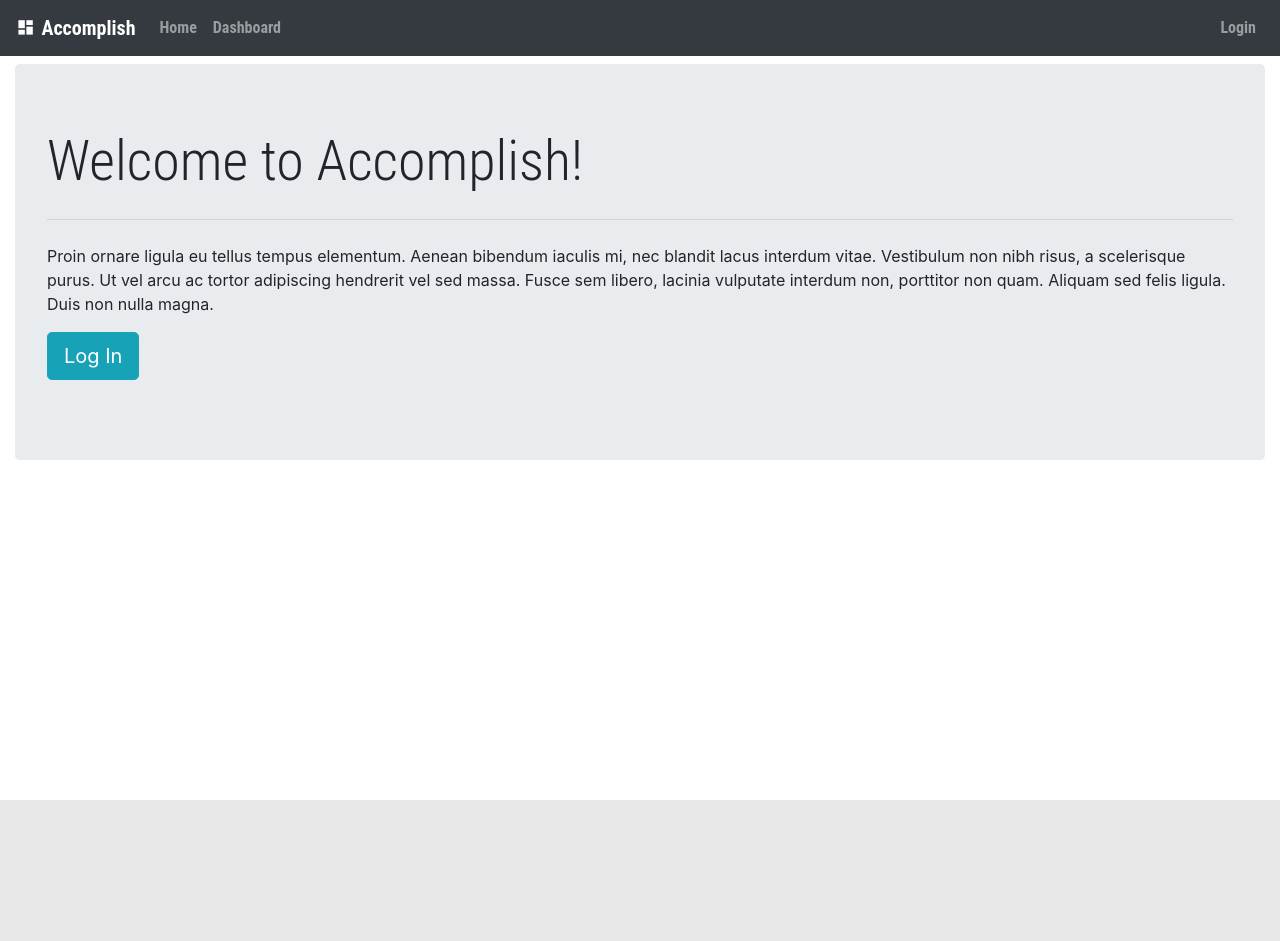
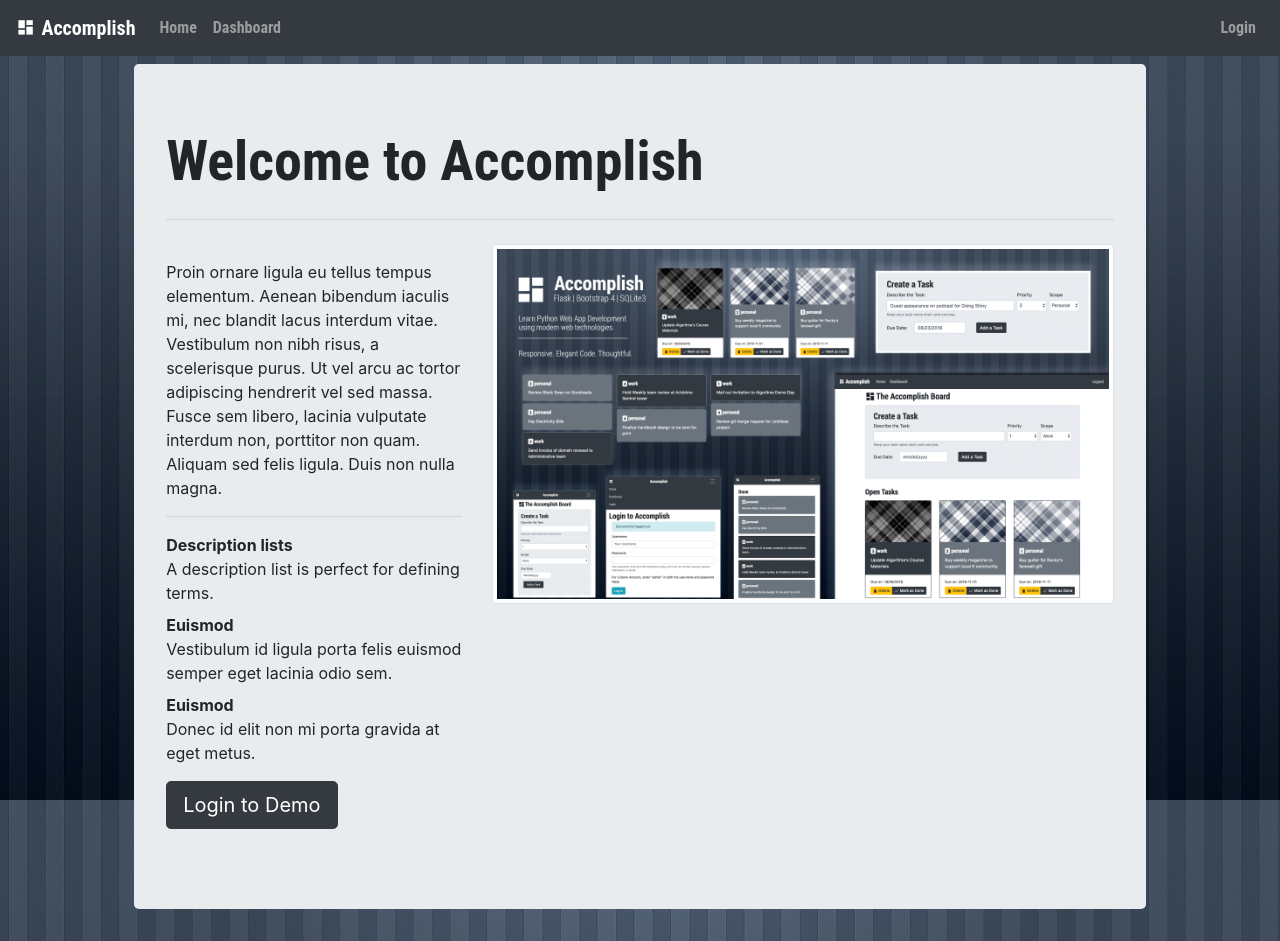
Before and after one commit to onlyphantom/accomplish, a Flask app: page / in a window 1280 px wide. Before the commit the page ends 800 px from the top, so only its background shows below. Run offline with Flask 2, Linux system fonts and the light colour scheme; some libraries are stand-ins or nearby versions.

Commit message:
Background Img + Home page explainer

```diff
--- a/static/css/accomplish.css
+++ b/static/css/accomplish.css
@@ -1,10 +1,14 @@
+body {
+    background: url('/static/img/bg.jpg') no-repeat center center fixed;
+    background-size: cover;
+}
+
 .material-icons.md-light { color: rgba(255, 255, 255, 1); }
 
 .h1, .h2, .h3, .h4, .h5, .h6, h1, h2, h3, h4, h5, h6, .navbar-brand, .nav-item > a {
     font-family: 'Roboto Condensed';
     font-weight: 600;
 }
-
 
 .navbar > .md-light {
     margin-right: 0.5%;
@@ -16,15 +20,20 @@ i.material-icons {
 }
 
 .dashboard-page > h1 {
-    font-size: 2em
+    font-size: 2em;
 }
 
 .add-project.jumbotron {
     padding-top: 1.4em;
+    padding-bottom: 1.8em;
 }
 
 .jumbotron > h3 {
     font-size: 2em;
+}
+
+h2.display-4 {
+    font-weight: 600;
 }
 
 h1>i.material-icons {
@@ -46,3 +55,5 @@ h1>i.material-icons {
     background: #343a40;
     color: white;
 }
+
+/* Home Page Styles */
--- a/templates/dashboard.html
+++ b/templates/dashboard.html
@@ -2,7 +2,7 @@
 {% block content %}
 
 <div class="dashboard-page mt-2 col-md-10 offset-md-1">
-    <h1><i class="material-icons">dashboard</i>The Accomplish Board</h1>
+    <h1 class="text-light"><i class="material-icons">dashboard</i>The Accomplish Board</h1>
 
     <div class="add-project jumbotron">
         <h3>Create a Task</h3>
@@ -55,7 +55,7 @@
 
     <!--List Open Tasks-->
     <div class="list-taks col-md-10 offset-md-1">
-        <h3>Open Tasks</h3>
+        <h3 class="text-light">Open Tasks</h3>
         <div class="card-deck">
             {% for task in open_projects %}
 
@@ -89,7 +89,7 @@
     </div>
 
     <div class="list-taks col-md-10 offset-md-1 mt-4">
-        <h3>Done</h3>
+        <h3 class="text-light">Done</h3>
         <div class="card-columns mb-4">
             {% for task in closed_projects %}
                     {% if task.scope == 'personal' %}
--- a/templates/home.html
+++ b/templates/home.html
@@ -1,11 +1,27 @@
 {% extends "template.html" %}
 {% block content %}
+<div class="dashboard-page mt-2 col-md-10 offset-md-1">
     <div class="jumbotron mt-2">
-        <h2 class="display-4">Welcome to Accomplish!</h2>
+        <h2 class="display-4">Welcome to Accomplish</h2>
         <hr class="my-4">
-        <p class="lead"><p>Proin ornare ligula eu tellus tempus elementum. Aenean bibendum iaculis mi, nec blandit lacus interdum vitae. Vestibulum non nibh risus, a scelerisque purus. Ut vel arcu ac tortor adipiscing hendrerit vel sed massa. Fusce sem libero, lacinia vulputate interdum non, porttitor non quam. Aliquam sed felis ligula. Duis non nulla magna.  </p></p>
-
-        <p class="lead"><a class="btn btn-info btn-lg" href="/log">Log In</a></p>
+        <div class="row">
+            <div class="col-sm-4">
+                <p class="lead"><p>Proin ornare ligula eu tellus tempus elementum. Aenean bibendum iaculis mi, nec blandit lacus interdum vitae. Vestibulum non nibh risus, a scelerisque purus. Ut vel arcu ac tortor adipiscing hendrerit vel sed massa. Fusce sem libero, lacinia vulputate interdum non, porttitor non quam. Aliquam sed felis ligula. Duis non nulla magna.  </p></p>
+                <hr>
+                <dl>
+                    <dt>Description lists</dt>
+                    <dd>A description list is perfect for defining terms.</dd>
+                    <dt>Euismod</dt>
+                    <dd>Vestibulum id ligula porta felis euismod semper eget lacinia odio sem.</dd>
+                    <dt>Euismod</dt>
+                    <dd>Donec id elit non mi porta gravida at eget metus.</dd>
+                </dl>
+                <p class="lead"><a class="btn btn-dark btn-lg" href="/log">Login to Demo</a></p>
+            </div>
+            <div class="col-sm-8">
+                    <img class="banner img-thumbnail img-fluid float-right mb-2" src="{{url_for('static', filename='img/accomplish.png' )}}" alt="">
+            </div>
+        </div>
     </div>
-
+</div>
 {% endblock %}
--- a/templates/log.html
+++ b/templates/log.html
@@ -4,7 +4,7 @@
 
     <div class="col-md-6 col-lg-6 mt-2">
         {% for message in get_flashed_messages() %}
-            <div class="flash alert alert-success" role="alert"> {{ message }} </div>
+            <div class="flash alert alert-info" role="alert"> {{ message }} </div>
         {% endfor %}
         {% if error %}
             <div class="flash alert alert-warning" role="alert">
```
Also changed, not shown: accomplish.db, static/img/accomplish.png (added), static/img/bg.jpg (added).
